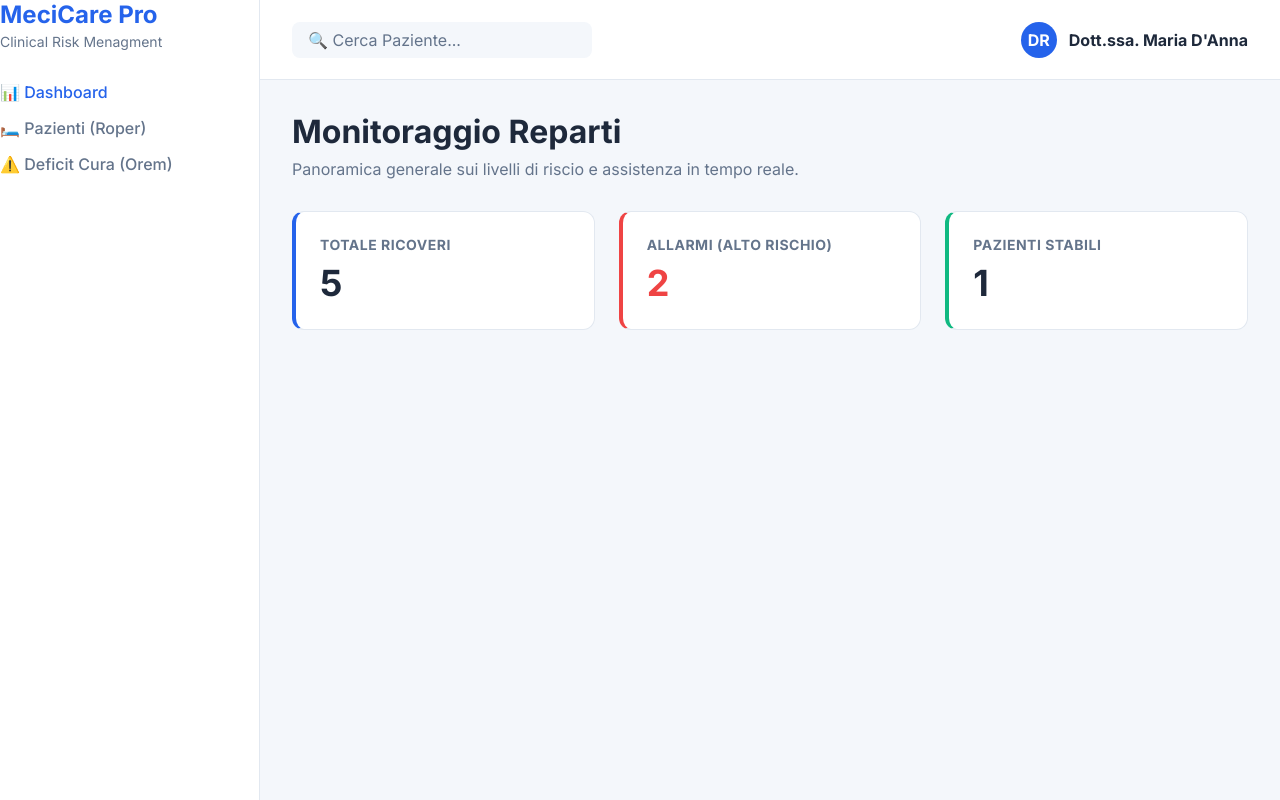
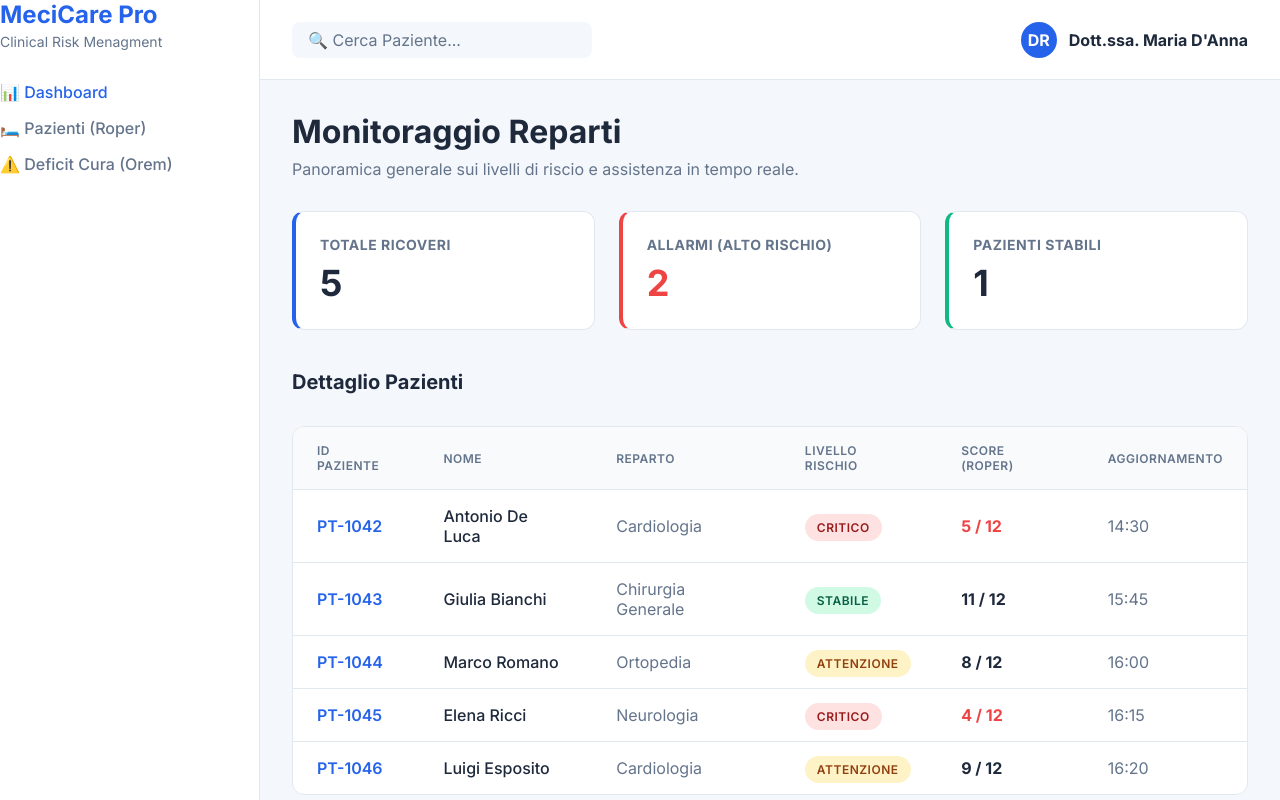
Before and after one commit to GennaroBuonomo/medicare-dashboard, a React (Vite) app: page / in a window 1280 px wide. Built offline with nearby package versions, Linux system fonts and the light colour scheme.

Commit message:
Add patient details table to the dashboard

```diff
--- a/src/App.css
+++ b/src/App.css
@@ -45,3 +45,51 @@ body {
  padding: 32px;
  overflow-y: auto;
 }
+
+/* STILI PER LA TABELLA PAZIENTI */
+.table-container {
+  background-color: #ffffff;
+  border-radius: 12px;
+  border: 1px solid #e2e8f0;
+  margin-top: 32px;
+  overflow: hidden; /* Mantiene i bordi arrotondati e taglia fuori gli spigoli della tabella */
+}
+
+.patients-table {
+  width: 100%;
+  border-collapse: collapse;
+}
+
+.patients-table th,
+.patients-table td {
+  padding: 16px 24px;
+  text-align: left;
+  border-bottom: 1px solid #e2e8f0;
+}
+
+.patients-table th {
+  background-color: #f8fafc;
+  color: #64748b;
+  font-size: 12px;
+  text-transform: uppercase;
+  letter-spacing: 0.5px;
+  font-weight: 600;
+}
+
+.patients-table tr:last-child td {
+  border-bottom: none; /* Rimuove l'ultimo bordo in basso per una pulizia visiva perfetta */
+}
+
+/* BADGES DINAMICI PER IL RISCHIO */
+.badge {
+  padding: 6px 12px;
+  border-radius: 999px; /* Crea l'effetto "pillola" */
+  font-size: 12px;
+  font-weight: 600;
+  text-transform: uppercase;
+  letter-spacing: 0.5px;
+}
+
+.badge-low { background-color: #d1fae5; color: #065f46; } /* Verde scuro su sfondo verde pastello */
+.badge-medium { background-color: #fef3c7; color: #92400e; } /* Arancione scuro su giallo pastello */
+.badge-high { background-color: #fee2e2; color: #991b1b; } /* Rosso scuro su rosso pastello */
--- a/src/App.jsx
+++ b/src/App.jsx
@@ -65,6 +65,52 @@ function App() {
           </div>
 
         </div>
+        {/* LISTA PAZIENTI (Sotto le card) */}
+        <h2 style={{ marginTop: '40px', marginBottom: '16px', color: '#1e293b', fontSize: '20px' }}>
+          Dettaglio Pazienti
+        </h2>
+
+        <div className="table-container">
+          <table className="patients-table">
+            <thead>
+              <tr>
+                <th>ID Paziente</th>
+                <th>Nome</th>
+                <th>Reparto</th>
+                <th>Livello Rischio</th>
+                <th>Score (Roper)</th>
+                <th>Aggiornamento</th>
+              </tr>
+            </thead>
+            <tbody>
+              {/* Il magico .map() di React per generare le righe dal nostro file JSON */}
+              {data.patients.map((patient) => (
+                <tr key={patient.id}>
+                  <td style={{ fontWeight: '600', color: '#2563eb' }}>{patient.id}</td>
+                  <td style={{ color: '#1e293b', fontWeight: '500' }}>{patient.name}</td>
+                  <td style={{ color: '#64748b' }}>{patient.department}</td>
+                  <td>
+                    {/* Logica condizionale per assegnare la classe del badge corretto */}
+                    <span className={`badge ${
+                      patient.riskLevel === 'high' ? 'badge-high' :
+                      patient.riskLevel === 'medium' ? 'badge-medium' : 'badge-low'
+                    }`}>
+                      {patient.riskLevel === 'high' ? 'Critico' :
+                       patient.riskLevel === 'medium' ? 'Attenzione' : 'Stabile'}
+                    </span>
+                  </td>
+                  <td>
+                    {/* Evidenziamo in rosso se lo score di Roper è troppo basso (< 6) */}
+                    <strong style={{ color: patient.roperScore < 6 ? '#ef4444' : '#1e293b' }}>
+                      {patient.roperScore} / 12
+                    </strong>
+                  </td>
+                  <td style={{ color: '#64748b' }}>{patient.lastUpdate}</td>
+                </tr>
+              ))}
+            </tbody>
+          </table>
+        </div>
            </main>
 
     </div>
```
